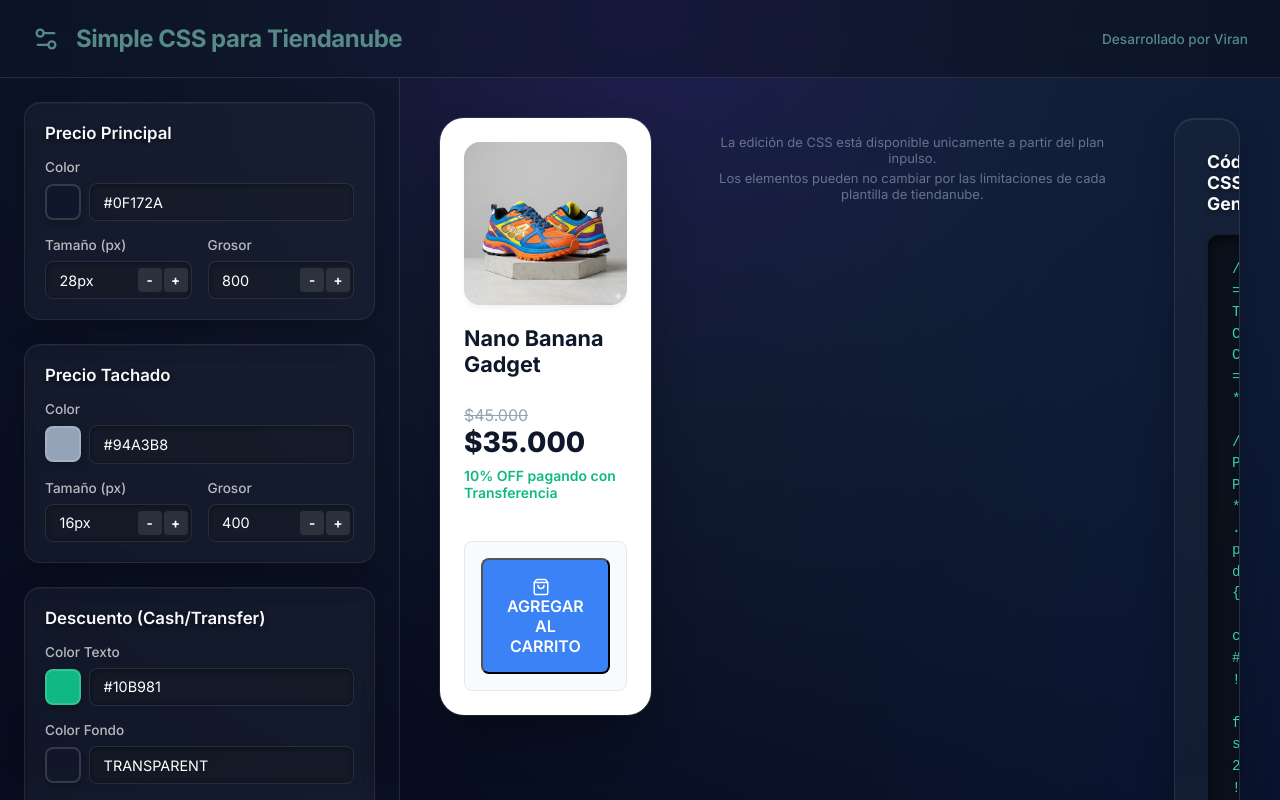
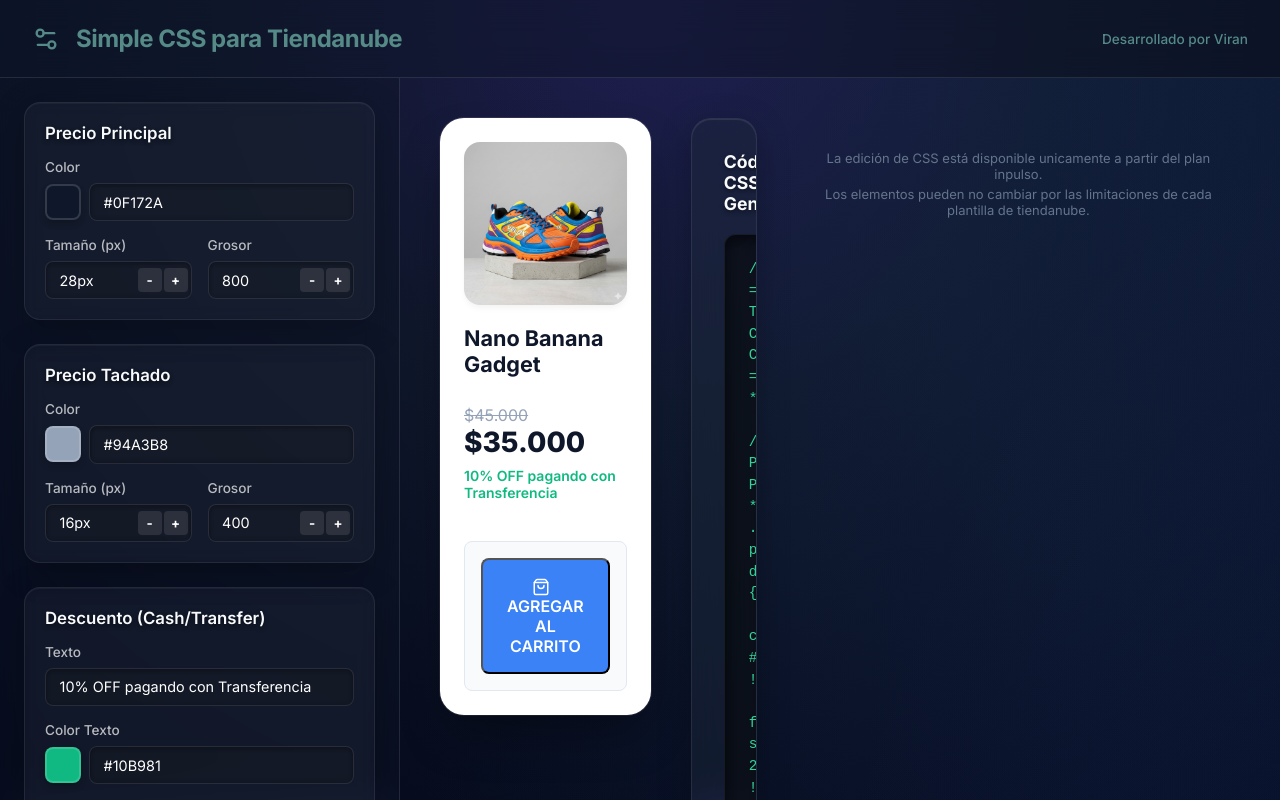
Before and after one commit to AdrielL4m/Simple-CSS-en-Tn, a React (Vite) app: page / in a window 1280 px wide. Shown: the top 800 px of the page. Built offline with nearby package versions, Linux system fonts and the light colour scheme.

Commit message:
Add files via upload

```diff
--- a/src/App.jsx
+++ b/src/App.jsx
@@ -5,6 +5,7 @@ import './index.css';
 // Initial state for all the CSS variables we want to edit
 const defaultStyles = {
   discountContainer: {
+    text: '10% OFF pagando con Transferencia',
     color: '#10b981',
     fontSize: '14px',
     fontWeight: '600',
@@ -160,6 +161,7 @@ export default function App() {
 
           <div className="editor-section">
             <h2 className="section-title">Descuento (Cash/Transfer)</h2>
+            <ControlInput id="discountContainer-text" label="Texto" value={styles.discountContainer.text} onChange={(v) => updateStyle('discountContainer', 'text', v)} />
             <ControlInput id="discountContainer-color" label="Color Texto" type="color" value={styles.discountContainer.color} onChange={(v) => updateStyle('discountContainer', 'color', v)} />
             <ControlInput id="discountContainer-bg" label="Color Fondo" type="color" value={styles.discountContainer.backgroundColor} onChange={(v) => updateStyle('discountContainer', 'backgroundColor', v)} />
             <div style={{display: 'flex', gap: '1rem', marginTop: '0.5rem'}}>
@@ -207,8 +209,8 @@ export default function App() {
               <div style={{display: 'flex', flexDirection: 'column'}}>
                 <span style={styles.comparePrice}>$45.000</span>
                 <span style={styles.mainPrice}>$35.000</span>
-                <div style={styles.discountContainer}>
-                  10% OFF pagando con Transferencia
+                <div style={{...styles.discountContainer, text: undefined}}>
+                  {styles.discountContainer.text}
                 </div>
               </div>
 
@@ -219,11 +221,6 @@ export default function App() {
                 </button>
               </div>
             </div>
-          </div>
-
-          <div className="preview-disclaimer" style={{textAlign: 'center', color: '#64748b', fontSize: '13px', marginTop: '1rem', padding: '0 1rem'}}>
-            <p style={{margin: '0 0 4px 0'}}>La edición de CSS está disponible unicamente a partir del plan inpulso.</p>
-            <p style={{margin: 0}}>Los elementos pueden no cambiar por las limitaciones de cada plantilla de tiendanube.</p>
           </div>
 
           <div className="output-section">
@@ -237,6 +234,11 @@ export default function App() {
             <div className="code-block">
               {generateCSS()}
             </div>
+          </div>
+
+          <div className="preview-disclaimer" style={{textAlign: 'center', color: '#64748b', fontSize: '13px', marginTop: '2rem', padding: '0 1rem'}}>
+            <p style={{margin: '0 0 4px 0'}}>La edición de CSS está disponible unicamente a partir del plan inpulso.</p>
+            <p style={{margin: 0}}>Los elementos pueden no cambiar por las limitaciones de cada plantilla de tiendanube.</p>
           </div>
 
         </section>
```
